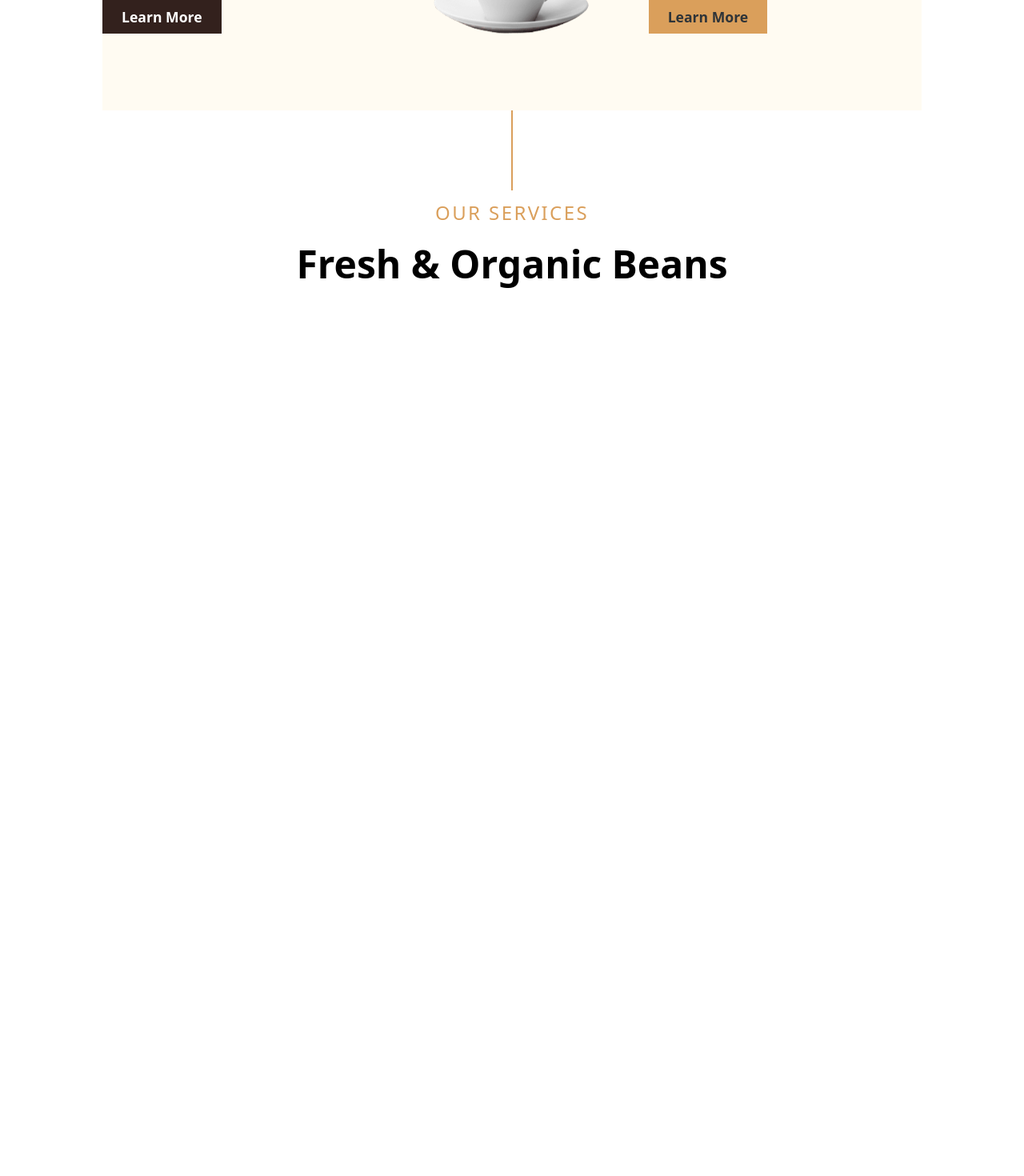
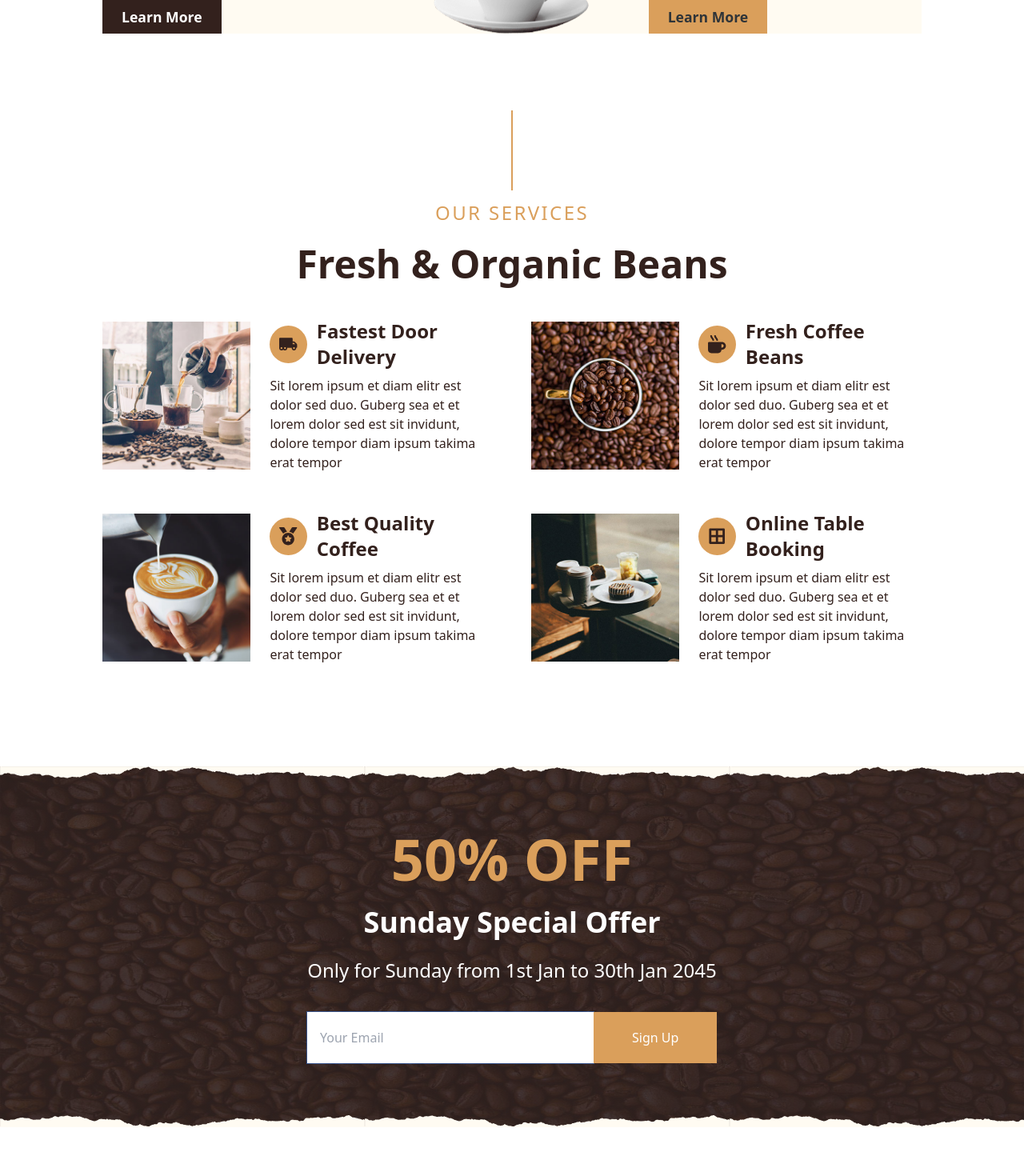
Before and after one commit to kaywanmohebjalali/-Coffee-Shop, a Next.js app: page / in a window 1280 px wide. Shown: the part 1160-2630 px from the top of the page at 80% size. Before the commit the page ends 1558 px from the top, so only its background shows below. Built offline with nearby package versions, Linux system fonts and the light colour scheme.

Commit message:
create sevices in home

```diff
--- a/components/modules/Card/Card.tsx
+++ b/components/modules/Card/Card.tsx
@@ -1,8 +1,26 @@
-import React from 'react'
+import React, { ReactNode } from 'react'
+type propType = {
+  src: string,
+  icon: ReactNode,
+  title:String,
+  children:String
+};
+const Card = (prop:propType) => {
+  return (
+    <section className='flex items-center justify-between gap-6 text-[#33211D] '>
+      <img className='w-[38%] h-auto' src={prop.src} alt="" />
 
-const Card = () => {
-  return (
-    <div>Card</div>
+      <div className="">
+
+        <div className="flex items-center gap-3 mb-2">
+          <div className="bg-[#da9f5b] rounded-full p-3">{prop.icon}</div>
+          <h1 className='text-2xl font-bold'>{prop.title}</h1>
+        </div>
+
+        {prop.children}
+      </div>
+
+    </section>
   )
 }
 
--- a/components/templates/Home/About.tsx
+++ b/components/templates/Home/About.tsx
@@ -3,11 +3,11 @@ import { FaCheck } from "react-icons/fa";
 
 const About = () => {
   return (
-    <section className='bg-[#FFFBF2] py-[6rem] flex flex-col gap-12 container'>
+    <section className='container bg-[#FFFBF2] pt-[6rem] text-[var(--color)] flex flex-col gap-12 '>
       <div className="title flex flex-col justify-center items-center gap-3">
 
       <p className='text-2xl  tracking-widest text-[#da9f5b] '>ABOUT US</p>
-      <h2 className='text-[3rem] font-bold'>Serving Since 1950</h2>
+      <h2 className='text-[3rem] font-bold '>Serving Since 1950</h2>
       </div>
 
       <div className="grid grid-cols-1 lg:grid-cols-3 items-end   justify-center lg:max-w-[1200px] lg:mx-auto">
--- a/components/templates/Home/Menu.tsx
+++ b/components/templates/Home/Menu.tsx
@@ -2,7 +2,13 @@ import React from 'react'
 
 const Menu = () => {
   return (
-    <div>Menu</div>
+    <section className='container my-[6rem] flex flex-col gap-8'>
+    <div className=" text-[var(--color)] title flex flex-col justify-center items-center gap-3">
+
+      <p className='text-2xl  tracking-widest text-[#da9f5b]'>MENU & PRICING</p>
+      <h2 className='text-[3rem] font-bold'>Competitive Pricing</h2>
+    </div>
+    </section>
   )
 }
 
--- a/components/templates/Home/Service.tsx
+++ b/components/templates/Home/Service.tsx
@@ -1,12 +1,51 @@
+import Card from '@/components/modules/Card/Card'
 import React from 'react'
+import styled from '../../../styles/slider.module.css'
+import { FaTruckMoving , FaMugHot, FaMedal, FaBorderAll   } from "react-icons/fa";
 
 const Service = () => {
   return (
-    <section className='mb-8'>
-      <div className="title flex flex-col justify-center items-center gap-3">
+    <section className=' my-[6rem] flex flex-col gap-8'>
+      <div className="container text-[var(--color)] title flex flex-col justify-center items-center gap-3">
 
-        <p className='text-2xl  tracking-widest text-[#da9f5b] '>OUR SERVICES</p>
+        <p className='text-2xl  tracking-widest text-[#da9f5b]'>OUR SERVICES</p>
         <h2 className='text-[3rem] font-bold'>Fresh & Organic Beans</h2>
+      </div>
+
+      <div className="container grid grid-cols-1 lg:grid-cols-2 w-full gap-12 mb-[6rem]">
+        <Card src={'./img/service-1.jpg'} icon={<FaTruckMoving  size='1.4rem' color='#33211D' />} title='Fastest Door Delivery'>
+        Sit lorem ipsum et diam elitr est dolor sed duo. Guberg sea et et lorem dolor sed est sit invidunt, dolore tempor diam ipsum takima erat tempor
+        </Card>
+
+        <Card src={'./img/service-2.jpg'} icon={<FaMugHot  size='1.4rem' color='#33211D' />} title='Fresh Coffee Beans'>
+        Sit lorem ipsum et diam elitr est dolor sed duo. Guberg sea et et lorem dolor sed est sit invidunt, dolore tempor diam ipsum takima erat tempor
+        </Card>
+
+        <Card src={'./img/service-3.jpg'} icon={<FaMedal  size='1.4rem' color='#33211D' />} title='Best Quality Coffee'>
+        Sit lorem ipsum et diam elitr est dolor sed duo. Guberg sea et et lorem dolor sed est sit invidunt, dolore tempor diam ipsum takima erat tempor
+        </Card>
+
+        <Card src={'./img/service-4.jpg'} icon={<FaBorderAll  size='1.4rem' color='#33211D' />} title='Online Table Booking'>
+        Sit lorem ipsum et diam elitr est dolor sed duo. Guberg sea et et lorem dolor sed est sit invidunt, dolore tempor diam ipsum takima erat tempor
+        </Card>
+      </div>
+
+      <div className="relative max-h-[450px]">
+        <div className=" w-full h-[15px] bg-contain z-10 absolute text-white top-[1] bg-[url('../public/img/overlay-top.png')]"></div>
+       <div className="w-full ">
+       <img src="./img/bg.jpg" className='w-full max-h-[450px] ' />
+       <div className={`bg-gradient-to-b  from-[hsla(10,21%,16%,0.9)] from-100%  to-[#332421b3] via-100%     w-full h-full absolute flex flex-col justify-center items-center text-white top-0 gap-6`}>
+          <h3 className='text-[#DA9F5B] text-7xl font-bold'>50% OFF</h3>
+        <h1 className=' font-bold text-4xl'>Sunday Special Offer</h1>
+        <h3 className='text-2xl '>Only for Sunday from 1st Jan to 30th Jan 2045</h3>
+        <form action="" className='mt-3 w-[40%] mx-auto flex'>
+          <input type="email" placeholder='Your Email' className='w-[70%] px-4 py-5 outline-none ring-1 focus:ring-[var(--color-bg)]'/>
+          <button className='px-4 py-5 bg-[var(--color-bg)] w-[30%] '>Sign Up</button>
+        </form>
+    </div>
+       </div>
+        <div className={`${styled.orc}`}></div>
+
       </div>
     </section>
   )
--- a/components/templates/Home/Testimonial.tsx
+++ b/components/templates/Home/Testimonial.tsx
@@ -2,7 +2,13 @@ import React from 'react'
 
 const Testimonial = () => {
   return (
-    <div>Testimonial</div>
+    <section className='container my-[6rem] flex flex-col gap-8'>
+    <div className=" text-[var(--color)] title flex flex-col justify-center items-center gap-3">
+
+      <p className='text-2xl  tracking-widest text-[#da9f5b]'>TESTIMONIAL</p>
+      <h2 className='text-[3rem] font-bold'>Our Clients Say</h2>
+    </div>
+    </section>
   )
 }
 
--- a/pages/index.tsx
+++ b/pages/index.tsx
@@ -9,6 +9,7 @@ import 'swiper/css/pagination';
 import 'swiper/css/scrollbar';
 import About from '../components/templates/Home/About';
 import Service from '@/components/templates/Home/Service';
+import Menu from '@/components/templates/Home/Menu';
 
 
 export default function Home() {
@@ -51,14 +52,12 @@ export default function Home() {
 
 
 
-
         <div className={`${styled.orc}`}></div>
 
-
-
       </div>
-      <About/>
-      <Service/>
+      <About />
+      <Service />
+      <Menu />
     </>
   );
 }
--- a/styles/globals.css
+++ b/styles/globals.css
@@ -9,6 +9,8 @@
         --color: #33211D;
         --color-sec: #FFFBF2;
         --color-hover: #f68551;
+        --color-bg: #da9f5b;
+
     }
 
 }
@@ -16,7 +18,7 @@
 
 
 .container {
-    @apply w-full sm:w-[98%] lg:w-[90%] xl:w-[80%] mx-auto
+    @apply  sm:w-[98%] md:w-[90%]  lg:w-[88%] xl:w-[80%] mx-auto
 }
 
 .swiper-button-next::after {
--- a/styles/slider.module.css
+++ b/styles/slider.module.css
@@ -12,7 +12,7 @@
 }
 
 .text{
-  background-image: linear-gradient(rgb(51, 33, 29 ,0.7) 100%, rgb(51, 33, 29 ,0.1));
+  background-image: linear-gradient(#31201cb3 100%, #33211d1a);
 }
 
 .tran{
```
Lines whose indentation alone changed are shown as unchanged.
